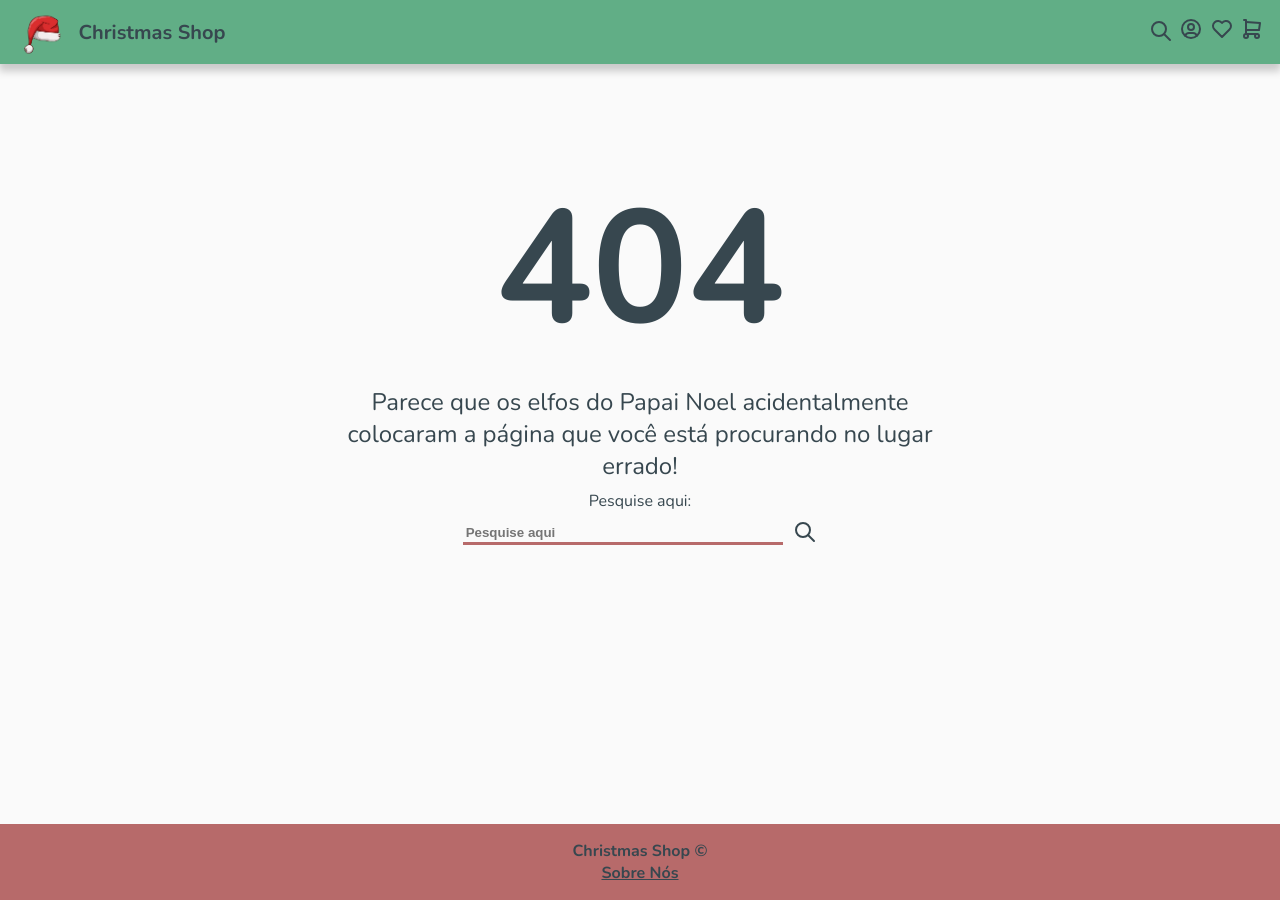
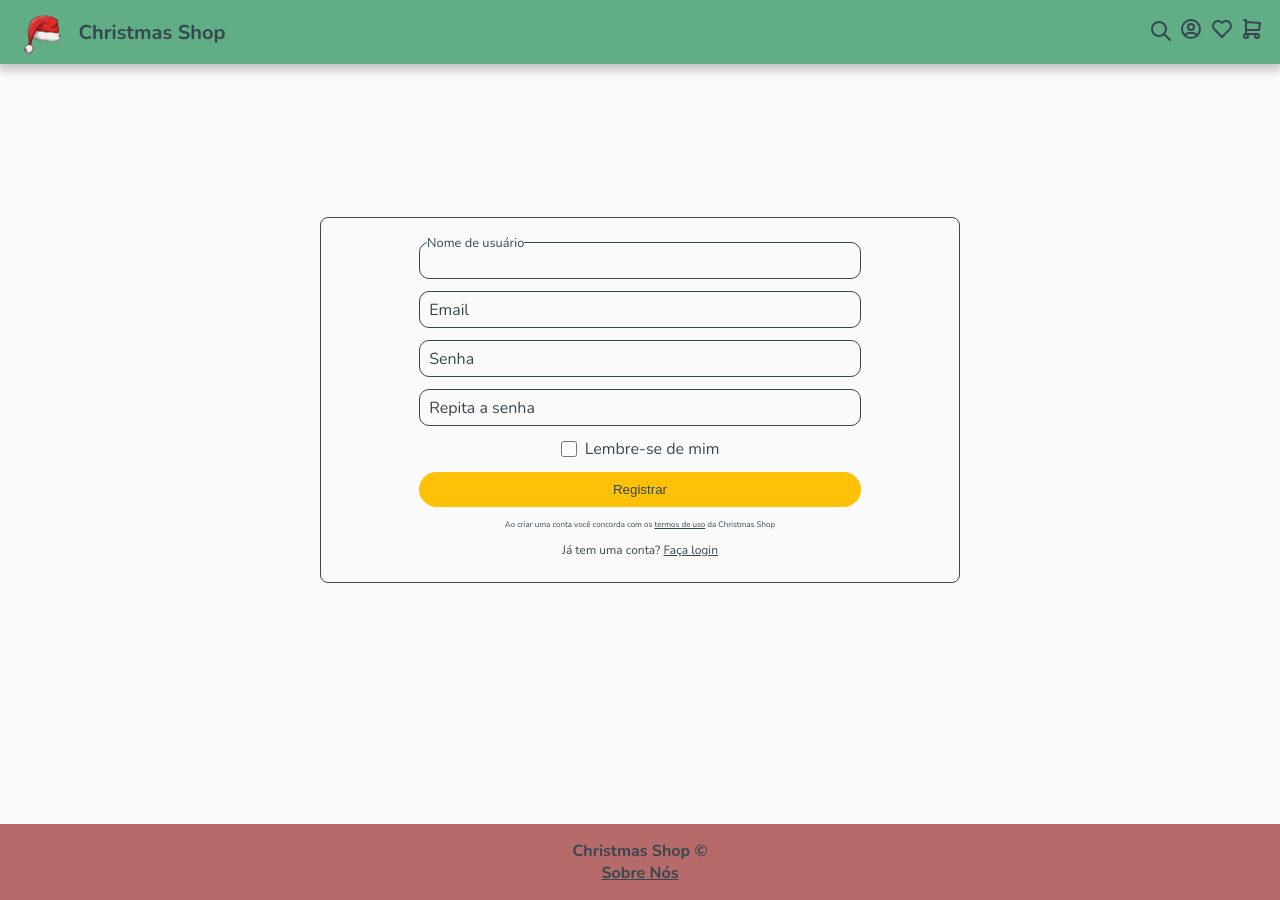
Before and after one commit to AlkKawaii/ChristmasShop, a React (Vite) app: page /signup in a window 1280 px wide. Before the commit this address had no page. Built offline with nearby package versions, Linux system fonts and the light colour scheme.

Commit message:
fixed some bugs

```diff
--- a/src/pages/Account/Account.module.css
+++ b/src/pages/Account/Account.module.css
@@ -0,0 +1,74 @@
+.accountContainer {
+  padding: 1.5em;
+  & form {
+    display: flex;
+    width: 50%;
+    flex-direction: column;
+    gap: 0.75em;
+
+    & p {
+      width: 75%;
+      font-size: 0.5em;
+      text-align: center;
+    }
+    & > span {
+      font-size: 0.75em;
+      text-align: center;
+    }
+  }
+  & .checkboxInput {
+    display: flex;
+    align-items: center;
+    gap: 0.5em;
+
+    & input {
+      width: 1.2em;
+      height: 1.2em;
+    }
+  }
+}
+
+.submit {
+  width: 75%;
+  padding: 0.75em;
+  border: none;
+  cursor: pointer;
+  color: inherit;
+  background-color: var(--color-accent);
+  border-radius: 2em;
+  transition: all 0.2s;
+  &:hover {
+    transform: scale(1.05);
+  }
+}
+
+.error {
+  display: inline;
+  color: var(--color-primary);
+  font-size: 0.8em;
+}
+
+& .accountTextInput {
+    position: relative;
+    width: 75%;
+    & input {
+      width: 100%;
+      padding: 0.75em;
+      border: 1px solid var(--color-text);
+      border-radius: 0.75em;
+      outline: none;
+      background-color: transparent;
+      &:is(:focus, :not(:placeholder-shown)) + label {
+          top: -0.6em;
+          font-size: 0.8em;
+        }
+    }
+    & label {
+      position: absolute;
+      height: fit-content;
+      top: 0.5em;
+      left: 0.65em;
+      background-color: var(--color-background);
+      transition: all 0.1s;
+    }
+  }
--- a/src/pages/Account/index.jsx
+++ b/src/pages/Account/index.jsx
@@ -1,18 +1,15 @@
-import { useState } from 'react';
-import LogIn from '../../components/LogIn';
-import SignUp from '../../components/SignUp';
 import styles from './Account.module.css';
 import edit from '/svg/edit.svg';
+import { Navigate } from 'react-router-dom';
 
 export default function Account() {
-  const [loginScreen, setLoginScreen] = useState(false);
   const account = JSON.parse(
     sessionStorage.getItem('loggedAccount') ||
       localStorage.getItem('loggedAccount')
   );
   if (account) {
     return (
-      <div className={styles.container}>
+      <div className={styles.accountContainer}>
         <h1>Sua conta</h1>
         <div className={styles.pair}>
           <h2>Nome de usuário: </h2>
@@ -30,7 +27,7 @@ export default function Account() {
         </div>
         <form>
           <h2>Alterar senha</h2>
-          <div className={styles.textInput}>
+          <div className={styles.accountTextInput}>
             <input
               type='password'
               name='password'
@@ -42,7 +39,7 @@ export default function Account() {
             <label htmlFor='password'>Senha</label>
             <span className={styles.error}></span>
           </div>
-          <div className={styles.textInput}>
+          <div className={styles.accountTextInput}>
             <input
               type='password'
               name='repeatPassword'
@@ -59,16 +56,17 @@ export default function Account() {
           </button>
         </form>
         <article className={styles.paymentMethods}></article>
+        <button
+          type='button'
+          className={styles.logout}
+          onClick={() => {
+            localStorage.removeItem('loggedAccount');
+            sessionStorage.removeItem('loggedAccount');
+            location.reload();
+          }}>
+          Logout
+        </button>
       </div>
     );
-  } else
-    return (
-      <div>
-        {loginScreen ? (
-          <LogIn changeScreen={() => setLoginScreen(false)} />
-        ) : (
-          <SignUp changeScreen={() => setLoginScreen(true)} />
-        )}
-      </div>
-    );
+  } else return <Navigate to='/signup' />;
 }
--- a/src/pages/Home/index.jsx
+++ b/src/pages/Home/index.jsx
@@ -1,7 +1,7 @@
-import Slider from '../../components/Slider';
 import styles from './Home.module.css';
 import db from '../../db/products.json';
 import ProductsContainer from '../../components/ProductsContainer';
+import Slider from '../../components/Slider';
 import { Link } from 'react-router-dom';
 
 export default function Home() {
--- a/src/components/LogIn/LogIn.module.css
+++ b/src/pages/Login/Login.module.css
@@ -1,4 +1,4 @@
-.container {
+.loginContainer {
   & form {
     position: absolute;
     display: flex;
@@ -12,30 +12,7 @@
     flex-direction: column;
     align-items: center;
     gap: 0.75em;
-    & .textInput {
-      position: relative;
-      width: 75%;
-      & input {
-        width: 100%;
-        padding: 0.75em;
-        border: 1px solid var(--color-text);
-        border-radius: 0.75em;
-        outline: none;
-        background-color: transparent;
-        :is(&:focus, :not(&:placeholder-shown)) + label {
-          top: -0.6em;
-          font-size: 0.8em;
-        }
-      }
-      & label {
-        position: absolute;
-        height: fit-content;
-        inset-block: 0.5em;
-        left: 0.65em;
-        background-color: var(--color-background);
-        transition: all 0.1s;
-      }
-    }
+
     & p {
       width: 75%;
       font-size: 0.5em;
@@ -86,3 +63,30 @@
   color: var(--color-primary);
   font-size: 0.8em;
 }
+
+.loginTextInput {
+  position: relative;
+  width: 75%;
+}
+.loginTextInput label {
+  position: absolute;
+  height: fit-content;
+  inset-block: 0.5em;
+  left: 0.65em;
+  background-color: var(--color-background);
+  transition: all 0.1s;
+}
+
+.loginTextInput > .loginInput {
+  width: 100%;
+  padding: 0.75em;
+  border: 1px solid var(--color-text);
+  border-radius: 0.75em;
+  outline: none;
+  background-color: transparent;
+}
+
+.loginInput:is(:focus, :not(:placeholder-shown)) + label {
+  top: -0.6em;
+  font-size: 0.8em;
+}
--- a/src/components/LogIn/index.jsx
+++ b/src/pages/Login/index.jsx
@@ -1,7 +1,9 @@
 import { useRef } from 'react';
-import styles from './LogIn.module.css';
+import styles from './Login.module.css';
+import { useNavigate } from 'react-router-dom';
 
-export default function LogIn({ changeScreen }) {
+export default function Login() {
+  const navigate = useNavigate();
   const formInfoRef = useRef({ email: '', password: '', persist: false });
   function handleSubmit(e) {
     const info = formInfoRef.current;
@@ -18,7 +20,7 @@ export default function LogIn({ changeScreen }) {
             localStorage.setItem('loggedAccount', JSON.stringify(account));
           } else
             sessionStorage.setItem('loggedAccount', JSON.stringify(account));
-          location.reload();
+          navigate('/account');
         } else {
           errors[1].textContent = 'A senha está incorreta';
         }
@@ -32,12 +34,13 @@ export default function LogIn({ changeScreen }) {
   }
 
   return (
-    <article className={styles.container}>
+    <article className={styles.loginContainer}>
       <form onSubmit={handleSubmit}>
-        <div className={styles.textInput}>
+        <div className={styles.loginTextInput}>
           <input
             type='email'
             name='email'
+            className={styles.loginInput}
             id='email'
             placeholder=' '
             autoFocus
@@ -47,10 +50,11 @@ export default function LogIn({ changeScreen }) {
           <label htmlFor='email'>Email</label>
           <span className={styles.error}></span>
         </div>
-        <div className={styles.textInput}>
+        <div className={styles.loginTextInput}>
           <input
             type='password'
             name='password'
+            className={styles.loginInput}
             id='password'
             placeholder=' '
             minLength={8}
@@ -74,7 +78,9 @@ export default function LogIn({ changeScreen }) {
         </button>
         <span>
           Ainda não tem uma conta?{' '}
-          <span className={styles.pseudoLink} onClick={() => changeScreen()}>
+          <span
+            className={styles.pseudoLink}
+            onClick={() => navigate('/signup')}>
             Registre-se
           </span>
         </span>
--- a/src/components/SignUp/SignUp.module.css
+++ b/src/pages/Signup/Signup.module.css
@@ -1,5 +1,5 @@
-.container {
-  & form {
+.signupContainer {
+  & > form {
     position: absolute;
     display: flex;
     width: 50%;
@@ -12,30 +12,7 @@
     flex-direction: column;
     align-items: center;
     gap: 0.75em;
-    & .textInput {
-      position: relative;
-      width: 75%;
-      & input {
-        width: 100%;
-        padding: 0.75em;
-        border: 1px solid var(--color-text);
-        border-radius: 0.75em;
-        outline: none;
-        background-color: transparent;
-        :is(&:focus, :not(&:placeholder-shown)) + label {
-          top: -0.6em;
-          font-size: 0.8em;
-        }
-      }
-      & label {
-        position: absolute;
-        height: fit-content;
-        inset-block: 0.5em;
-        left: 0.65em;
-        background-color: var(--color-background);
-        transition: all 0.1s;
-      }
-    }
+
     & p {
       width: 75%;
       font-size: 0.5em;
@@ -113,3 +90,28 @@
     cursor: pointer;
   }
 }
+
+.signupTextInput {
+  position: relative;
+  width: 75%;
+}
+.signupTextInput label {
+  position: absolute;
+  height: fit-content;
+  inset-block: 0.5em;
+  left: 0.65em;
+  background-color: var(--color-background);
+  transition: all 0.1s;
+}
+.signupTextInput > .signupInput {
+  width: 100%;
+  padding: 0.75em;
+  border: 1px solid var(--color-text);
+  border-radius: 0.75em;
+  outline: none;
+  background-color: transparent;
+}
+.signupInput:is(:focus, :not(:placeholder-shown)) + label {
+  top: -0.6em;
+  font-size: 0.8em;
+}
--- a/src/components/SignUp/index.jsx
+++ b/src/pages/Signup/index.jsx
@@ -1,7 +1,9 @@
 import { useRef, useEffect } from 'react';
-import styles from './SignUp.module.css';
+import styles from './Signup.module.css';
+import { useNavigate } from 'react-router-dom';
 
-export default function SignUp({ changeScreen }) {
+export default function Signup() {
+  const navigate = useNavigate();
   const modalRef = useRef(null);
   const formInfoRef = useRef({
     name: '',
@@ -69,7 +71,7 @@ export default function SignUp({ changeScreen }) {
           password: info.password,
         })
       );
-    location.reload();
+    navigate('/account');
   }
 
   useEffect(() => {
@@ -88,13 +90,14 @@ export default function SignUp({ changeScreen }) {
   }, []);
 
   return (
-    <article className={styles.container}>
+    <article className={styles.signupContainer}>
       <form onSubmit={handleSubmit}>
-        <div className={styles.textInput}>
+        <div className={styles.signupTextInput}>
           <input
             type='text'
             name='name'
             id='name'
+            className={styles.signupInput}
             placeholder=' '
             autoFocus
             required
@@ -103,11 +106,12 @@ export default function SignUp({ changeScreen }) {
           <label htmlFor='name'>Nome de usuário</label>
           <span className={styles.error}></span>
         </div>
-        <div className={styles.textInput}>
+        <div className={styles.signupTextInput}>
           <input
             type='email'
             name='email'
             id='email'
+            className={styles.signupInput}
             placeholder=' '
             required
             onChange={(e) => (formInfoRef.current.email = e.target.value)}
@@ -115,11 +119,12 @@ export default function SignUp({ changeScreen }) {
           <label htmlFor='email'>Email</label>
           <span className={styles.error}></span>
         </div>
-        <div className={styles.textInput}>
+        <div className={styles.signupTextInput}>
           <input
             type='password'
             name='password'
             id='password'
+            className={styles.signupInput}
             placeholder=' '
             minLength={8}
             required
@@ -128,11 +133,12 @@ export default function SignUp({ changeScreen }) {
           <label htmlFor='password'>Senha</label>
           <span className={styles.error}></span>
         </div>
-        <div className={styles.textInput}>
+        <div className={styles.signupTextInput}>
           <input
             type='password'
             name='repeatPassword'
             id='repeatPassword'
+            className={styles.signupInput}
             placeholder=' '
             minLength={8}
             required
@@ -169,7 +175,9 @@ export default function SignUp({ changeScreen }) {
         </p>
         <span>
           Já tem uma conta?{' '}
-          <span className={styles.pseudoLink} onClick={() => changeScreen()}>
+          <span
+            className={styles.pseudoLink}
+            onClick={() => navigate('/login')}>
             Faça login
           </span>
         </span>
--- a/src/routes.jsx
+++ b/src/routes.jsx
@@ -6,6 +6,8 @@ import Product from './pages/Product';
 import About from './pages/About';
 import Catalogue from './pages/Catalogue';
 import Account from './pages/Account';
+import Signup from './pages/SignUp';
+import Login from './pages/LogIn';
 
 export default function AppRoutes() {
   return (
@@ -14,6 +16,8 @@ export default function AppRoutes() {
         <Route path='/' element={<Default />}>
           <Route index element={<Home />} />
           <Route path='about' element={<About />} />
+          <Route path='signup' element={<Signup />} />
+          <Route path='login' element={<Login />} />
           <Route path='account' element={<Account />} />
           <Route path='catalogue' element={<Catalogue />}>
             <Route path=':search' element={<Catalogue />} />
```
